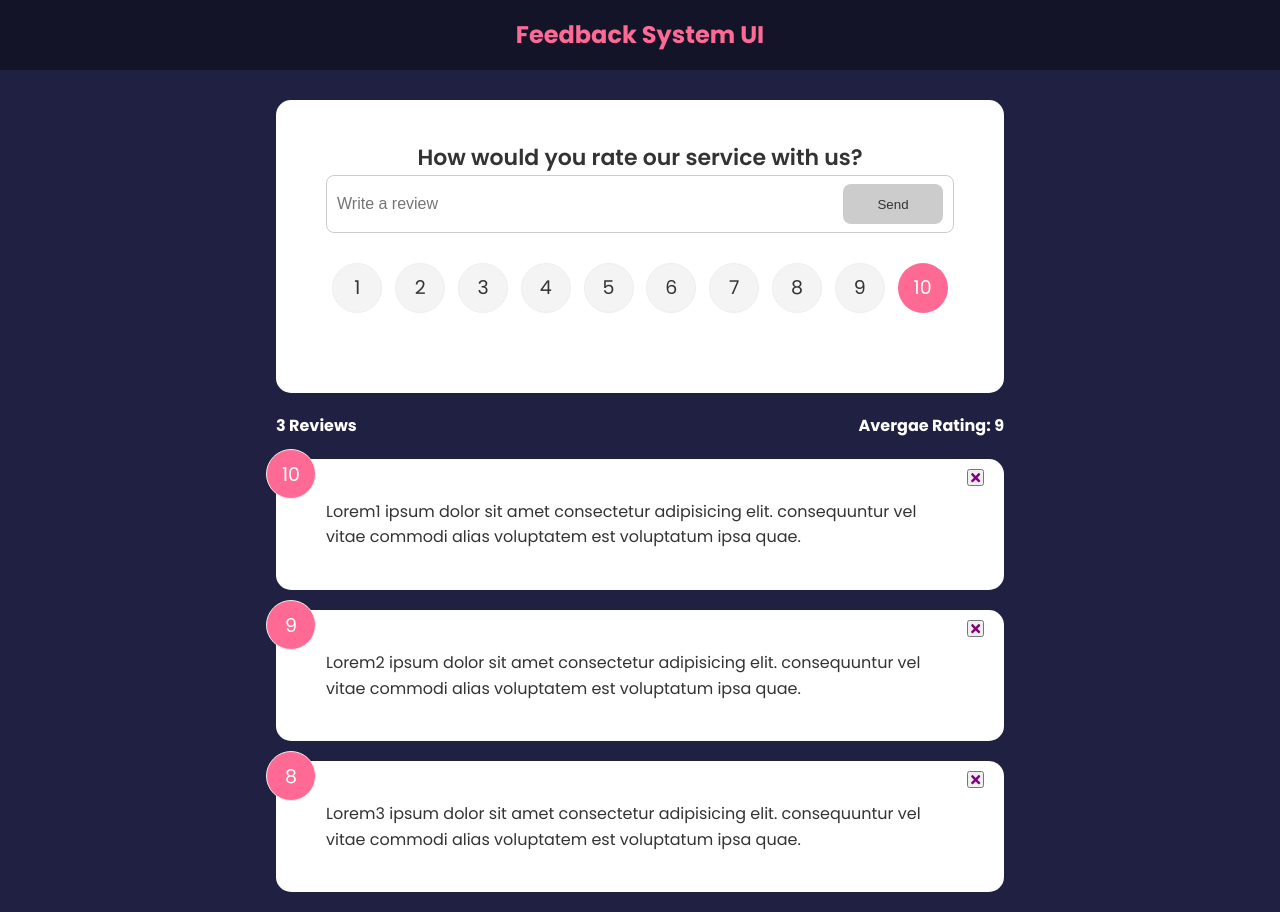
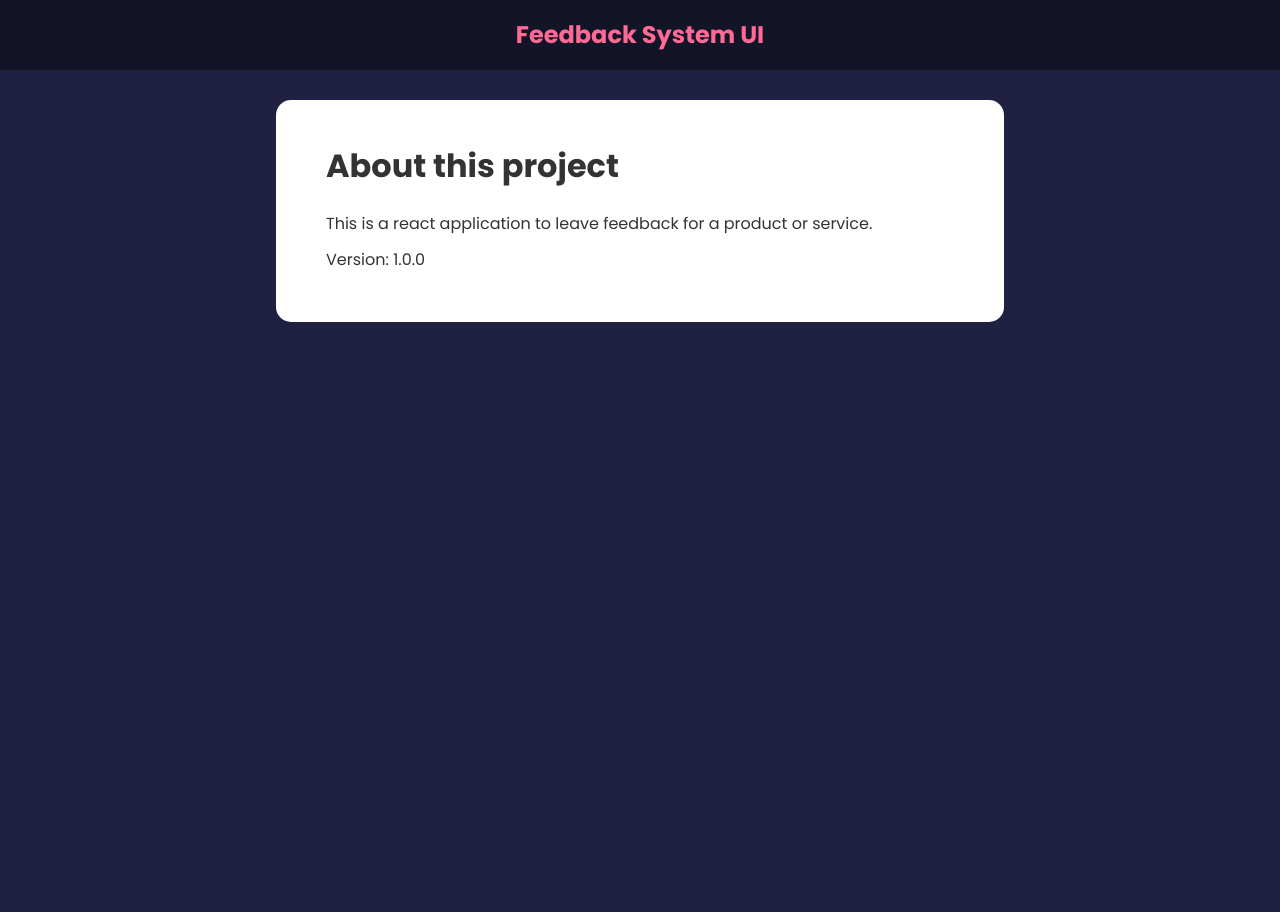
Before and after one commit to rajpaul8/Feedback_Application_React, a React (Create React App) app: page /about in a window 1280 px wide. After the commit the page ends 800 px from the top, so only its background shows below. Built offline with nearby package versions, Linux system fonts and the light colour scheme.

Commit message:
Added About Page and React Router Dom

```diff
--- a/package.json
+++ b/package.json
@@ -10,6 +10,7 @@
     "react": "^18.2.0",
     "react-dom": "^18.2.0",
     "react-icons": "^4.4.0",
+    "react-router-dom": "^6.3.0",
     "react-scripts": "5.0.1",
     "web-vitals": "^2.1.4"
   },
--- a/src/App.js
+++ b/src/App.js
@@ -1,3 +1,4 @@
+import { BrowserRouter as Router, Route, Routes } from "react-router-dom";
 import { v4 as uuidv4 } from "uuid";
 import Header from "./components/Header";
 // Get Data as global state
@@ -6,6 +7,8 @@
 import FeedbackList from "./components/FeedbackList";
 import FeedbackStats from "./components/FeedbackStats";
 import FeedbackForm from "./components/FeedbackForm";
+import AboutPage from "./pages/AboutPage";
+
 function App() {
   const [feedback, setFeedback] = useState(FeedbackData);
 
@@ -22,14 +25,31 @@
     newFeedbackItem.id = uuidv4();
     setFeedback([newFeedbackItem, ...feedback]);
   };
+
   return (
     <>
-      <Header></Header>
-      <div className="container">
-        <FeedbackForm addFeedBack={addFeedBack}></FeedbackForm>
-        <FeedbackStats item={feedback}></FeedbackStats>
-        <FeedbackList item={feedback} removeFeedback={removeFeedback} />
-      </div>
+      <Router>
+        <Header></Header>
+        <div className="container">
+          <Routes>
+            <Route
+              path="/"
+              element={
+                <>
+                  <FeedbackForm addFeedBack={addFeedBack} />
+                  <FeedbackStats item={feedback} />
+                  <FeedbackList
+                    item={feedback}
+                    removeFeedback={removeFeedback}
+                  />
+                </>
+              }
+            ></Route>
+
+             <Route path='/about' element={<AboutPage />} />
+          </Routes>
+        </div>
+      </Router>
     </>
   );
 }
--- /dev/null
+++ b/src/pages/AboutPage.jsx
@@ -0,0 +1,18 @@
+import React from "react";
+import Card from "../components/shared/Card";
+function AboutPage() {
+  return (
+    <Card>
+      <div className="about">
+        <h1>About this project</h1>
+        <p>
+          This is a react application to leave feedback for a product or
+          service.
+        </p>
+        <p>Version: 1.0.0</p>
+      </div>
+    </Card>
+  );
+}
+
+export default AboutPage;
```
Also changed, not shown: 1 other file (tests, documents, lock files or other folders).
